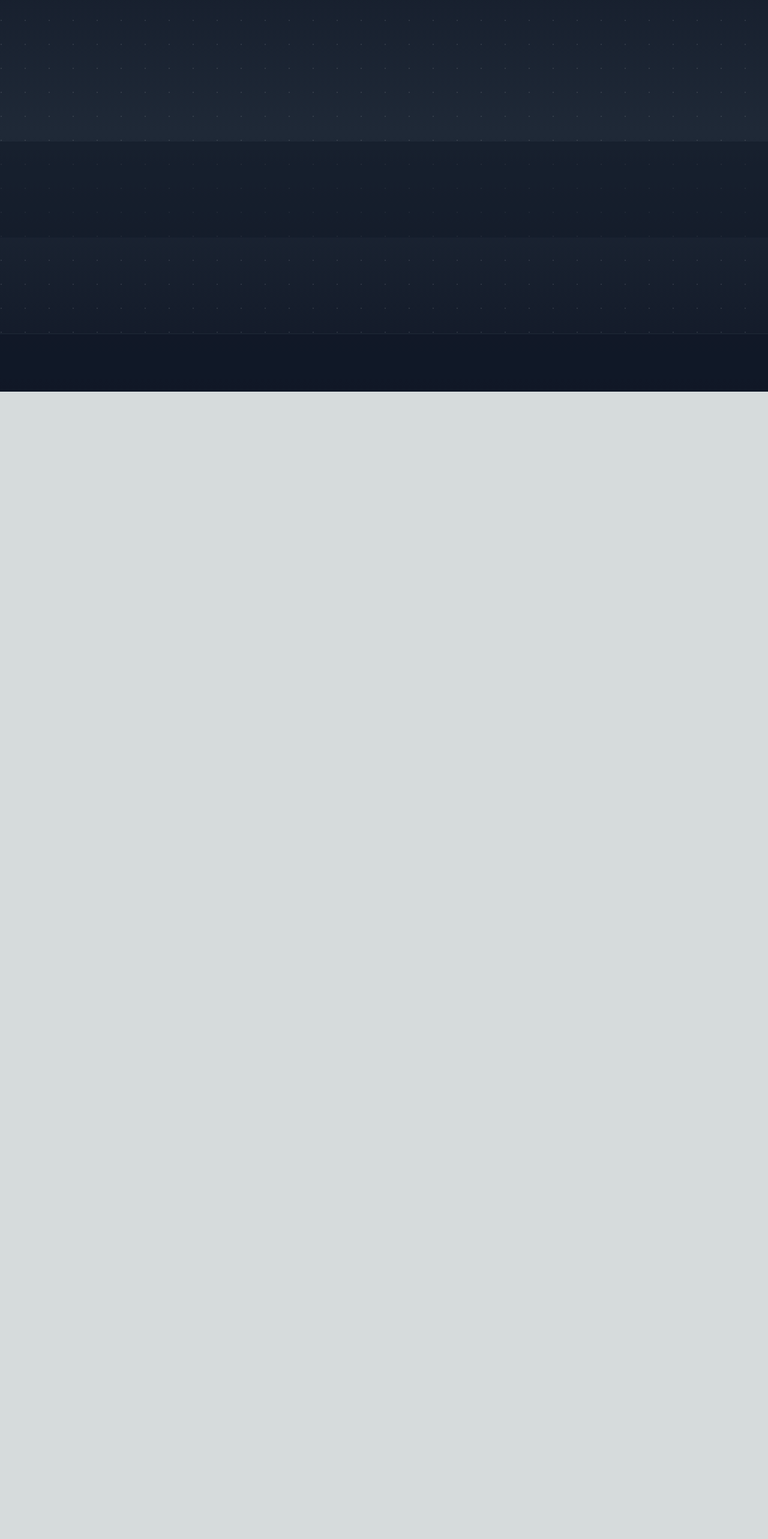
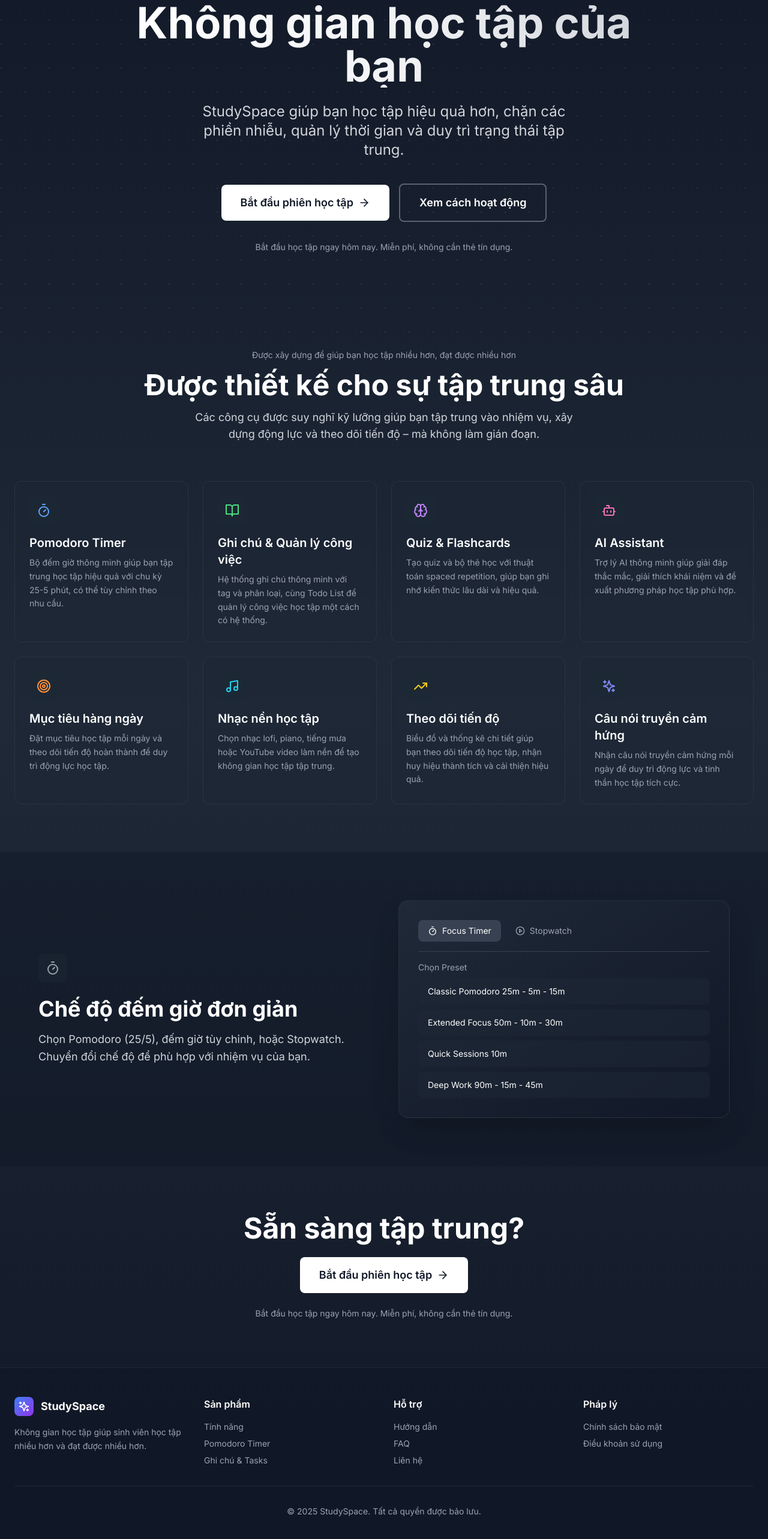
Before and after one commit to duongnguyen291/StudySpace, a Next.js app in the folder frontend/: page / in a window 1280 px wide. Shown: the part 208-2774 px from the top of the page at 60% size. Before the commit the page ends 861 px from the top, so only its background shows below. Built offline with nearby package versions, Linux system fonts and the light colour scheme; no server answers.

Commit message:
fix(landing page): restore landing page

```diff
--- a/frontend/src/app/page.tsx
+++ b/frontend/src/app/page.tsx
@@ -5,9 +5,6 @@
 import { useRouter } from 'next/navigation'
 import { Button } from '@/shared/components/Button'
 import { useAuth } from '@/shared/hooks/useAuth'
-import { LoginModal } from '@/features/pomodoro/components/LoginModal'
-import { RegisterModal } from '@/features/pomodoro/components/RegisterModal'
-import { QuoteBanner } from '@/features/quote'
 import {
   Timer,
   BookOpen,
@@ -89,19 +86,13 @@
       </div>
 
       {/* Header */}
-      <header className="relative z-10 w-full px-6 py-4 flex justify-between items-center gap-6">
+      <header className="relative z-10 w-full px-6 py-4 flex justify-between items-center">
         <div className="flex items-center gap-3">
           <div className="w-8 h-8 rounded-lg bg-gradient-to-br from-blue-500 to-purple-600 flex items-center justify-center">
             <Sparkles className="w-5 h-5 text-white" />
           </div>
           <h1 className="text-xl font-bold">StudySpace</h1>
         </div>
-
-        {/* Quote Banner ở giữa */}
-        <div className="flex-1 flex justify-center">
-          <QuoteBanner />
-        </div>
-
         <div className="flex items-center gap-3">
             {isAuthenticated ? (
               <>
@@ -168,30 +159,215 @@
         </div>
       </header>
 
-      {/* ...existing code... Hero, Features, CTA, Footer giữ nguyên */}
       {/* Hero Section */}
       <section className="relative z-10 px-6 py-20 text-center">
-        {/* ...existing code... */}
+        <div className="max-w-4xl mx-auto">
+          {/* Badge */}
+          <div className="inline-flex items-center gap-2 px-4 py-2 bg-gray-800/50 backdrop-blur-sm rounded-full mb-6 border border-gray-700/50">
+            <div className="w-2 h-2 rounded-full bg-green-400 animate-pulse"></div>
+            <span className="text-sm text-gray-300">Đang giúp hàng nghìn sinh viên tập trung học tập</span>
+          </div>
+
+          {/* Main Heading */}
+          <h2 className="text-6xl md:text-7xl font-bold mb-6 bg-gradient-to-r from-white via-gray-100 to-gray-300 bg-clip-text text-transparent">
+            Không gian học tập của bạn
+          </h2>
+
+          {/* Description */}
+          <p className="text-xl md:text-2xl text-gray-300 mb-10 max-w-2xl mx-auto leading-relaxed">
+            StudySpace giúp bạn học tập hiệu quả hơn, chặn các phiền nhiễu, quản lý thời gian và duy trì trạng thái tập trung.
+          </p>
+
+          {/* CTA Buttons */}
+          <div className="flex flex-col sm:flex-row items-center justify-center gap-4 mb-8">
+            <Button
+              variant="primary"
+              size="lg"
+              onClick={() => router.push('/pomodoro')}
+              className="bg-white text-gray-900 hover:bg-gray-100 font-semibold px-8 py-4 text-lg flex items-center gap-2 group"
+            >
+              Bắt đầu phiên học tập
+              <ArrowRight className="w-5 h-5 group-hover:translate-x-1 transition-transform" />
+            </Button>
+            <Button
+              variant="outline"
+              size="lg"
+              onClick={() => {
+                const featuresSection = document.getElementById('features')
+                featuresSection?.scrollIntoView({ behavior: 'smooth' })
+              }}
+              className="border-white/30 text-white hover:bg-white/10 font-semibold px-8 py-4 text-lg"
+            >
+              Xem cách hoạt động
+            </Button>
+          </div>
+
+          {/* Additional Info */}
+          <p className="text-sm text-gray-400">
+            Bắt đầu học tập ngay hôm nay. Miễn phí, không cần thẻ tín dụng.
+          </p>
+        </div>
       </section>
 
       {/* Features Section */}
       <section id="features" className="relative z-10 px-6 py-20">
-        {/* ...existing code... */}
+        <div className="max-w-7xl mx-auto">
+          {/* Section Header */}
+          <div className="text-center mb-16">
+            <p className="text-sm text-gray-400 mb-4">Được xây dựng để giúp bạn học tập nhiều hơn, đạt được nhiều hơn</p>
+            <h3 className="text-4xl md:text-5xl font-bold mb-4">Được thiết kế cho sự tập trung sâu</h3>
+            <p className="text-lg text-gray-300 max-w-2xl mx-auto">
+              Các công cụ được suy nghĩ kỹ lưỡng giúp bạn tập trung vào nhiệm vụ, xây dựng động lực và theo dõi tiến độ – mà không làm gián đoạn.
+            </p>
+          </div>
+
+          {/* Features Grid */}
+          <div className="grid grid-cols-1 md:grid-cols-2 lg:grid-cols-4 gap-6">
+            {features.map((feature, index) => {
+              const Icon = feature.icon
+              return (
+                <div
+                  key={index}
+                  className="p-6 bg-gray-800/30 backdrop-blur-sm rounded-xl border border-gray-700/50 hover:border-gray-600/50 transition-all hover:transform hover:scale-105"
+                >
+                  <div className={`w-12 h-12 rounded-lg bg-gray-800/50 flex items-center justify-center mb-4 ${feature.color}`}>
+                    <Icon className="w-6 h-6" />
+                  </div>
+                  <h4 className="text-xl font-semibold mb-2">{feature.title}</h4>
+                  <p className="text-gray-400 text-sm leading-relaxed">{feature.description}</p>
+                </div>
+              )
+            })}
+          </div>
+        </div>
       </section>
 
       {/* Simple Timer Modes Section */}
       <section className="relative z-10 px-6 py-20 bg-gray-900/50">
-        {/* ...existing code... */}
+        <div className="max-w-6xl mx-auto">
+          <div className="grid grid-cols-1 lg:grid-cols-2 gap-12 items-center">
+            {/* Left: Text Content */}
+            <div>
+              <div className="w-12 h-12 rounded-lg bg-gray-800/50 flex items-center justify-center mb-6">
+                <Timer className="w-6 h-6 text-gray-400" />
+              </div>
+              <h3 className="text-4xl font-bold mb-4">Chế độ đếm giờ đơn giản</h3>
+              <p className="text-lg text-gray-300 leading-relaxed">
+                Chọn Pomodoro (25/5), đếm giờ tùy chỉnh, hoặc Stopwatch. Chuyển đổi chế độ để phù hợp với nhiệm vụ của bạn.
+              </p>
+            </div>
+
+            {/* Right: Visual Demo */}
+            <div className="relative">
+              <div className="bg-gradient-to-br from-gray-800 to-gray-900 rounded-2xl p-8 border border-gray-700/50 shadow-2xl">
+                <div className="space-y-4">
+                  <div className="flex gap-2 border-b border-gray-700 pb-4">
+                    <div className="px-4 py-2 bg-gray-700 rounded-lg flex items-center gap-2">
+                      <Timer className="w-4 h-4" />
+                      <span className="text-sm">Focus Timer</span>
+                    </div>
+                    <div className="px-4 py-2 rounded-lg flex items-center gap-2 text-gray-400 hover:text-white cursor-pointer transition-colors">
+                      <PlayCircle className="w-4 h-4" />
+                      <span className="text-sm">Stopwatch</span>
+                    </div>
+                  </div>
+                  <div>
+                    <p className="text-sm text-gray-400 mb-2">Chọn Preset</p>
+                    <div className="space-y-2">
+                      {[
+                        'Classic Pomodoro 25m - 5m - 15m',
+                        'Extended Focus 50m - 10m - 30m',
+                        'Quick Sessions 10m',
+                        'Deep Work 90m - 15m - 45m'
+                      ].map((preset, i) => (
+                        <div
+                          key={i}
+                          className="px-4 py-3 bg-gray-800/50 rounded-lg hover:bg-gray-800 cursor-pointer transition-colors text-sm"
+                        >
+                          {preset}
+                        </div>
+                      ))}
+                    </div>
+                  </div>
+                </div>
+              </div>
+            </div>
+          </div>
+        </div>
       </section>
 
       {/* CTA Section */}
       <section className="relative z-10 px-6 py-20 text-center">
-        {/* ...existing code... */}
+        <div className="max-w-4xl mx-auto">
+          <h3 className="text-5xl font-bold mb-6">Sẵn sàng tập trung?</h3>
+          <Button
+            variant="primary"
+            size="lg"
+            onClick={() => router.push('/pomodoro')}
+            className="bg-white text-gray-900 hover:bg-gray-100 font-semibold px-8 py-4 text-lg flex items-center gap-2 mx-auto group"
+          >
+            Bắt đầu phiên học tập
+            <ArrowRight className="w-5 h-5 group-hover:translate-x-1 transition-transform" />
+          </Button>
+          <p className="text-sm text-gray-400 mt-6">
+            Bắt đầu học tập ngay hôm nay. Miễn phí, không cần thẻ tín dụng.
+          </p>
+        </div>
       </section>
 
       {/* Footer */}
       <footer className="relative z-10 px-6 py-12 bg-gray-900/80 border-t border-gray-800">
-        {/* ...existing code... */}
+        <div className="max-w-7xl mx-auto">
+          <div className="grid grid-cols-1 md:grid-cols-4 gap-8 mb-8">
+            {/* Brand Column */}
+            <div>
+              <div className="flex items-center gap-3 mb-4">
+                <div className="w-8 h-8 rounded-lg bg-gradient-to-br from-blue-500 to-purple-600 flex items-center justify-center">
+                  <Sparkles className="w-5 h-5 text-white" />
+                </div>
+                <h4 className="text-lg font-bold">StudySpace</h4>
+              </div>
+              <p className="text-sm text-gray-400 leading-relaxed">
+                Không gian học tập giúp sinh viên học tập nhiều hơn và đạt được nhiều hơn.
+              </p>
+            </div>
+
+            {/* Product Column */}
+            <div>
+              <h5 className="font-semibold mb-4">Sản phẩm</h5>
+              <ul className="space-y-2 text-sm text-gray-400">
+                <li><Link href="/pomodoro" className="hover:text-white transition-colors">Tính năng</Link></li>
+                <li><a href="#" className="hover:text-white transition-colors">Pomodoro Timer</a></li>
+                <li><a href="#" className="hover:text-white transition-colors">Ghi chú & Tasks</a></li>
+              </ul>
+            </div>
+
+            {/* Support Column */}
+            <div>
+              <h5 className="font-semibold mb-4">Hỗ trợ</h5>
+              <ul className="space-y-2 text-sm text-gray-400">
+                <li><a href="#" className="hover:text-white transition-colors">Hướng dẫn</a></li>
+                <li><a href="#" className="hover:text-white transition-colors">FAQ</a></li>
+                <li><a href="#" className="hover:text-white transition-colors">Liên hệ</a></li>
+              </ul>
+            </div>
+
+            {/* Legal Column */}
+            <div>
+              <h5 className="font-semibold mb-4">Pháp lý</h5>
+              <ul className="space-y-2 text-sm text-gray-400">
+                <li><a href="#" className="hover:text-white transition-colors">Chính sách bảo mật</a></li>
+                <li><a href="#" className="hover:text-white transition-colors">Điều khoản sử dụng</a></li>
+              </ul>
+            </div>
+          </div>
+
+          <div className="pt-8 border-t border-gray-800 text-center">
+            <p className="text-sm text-gray-400">
+              © 2025 StudySpace. Tất cả quyền được bảo lưu.
+            </p>
+          </div>
+        </div>
       </footer>
 
     </div>
```
